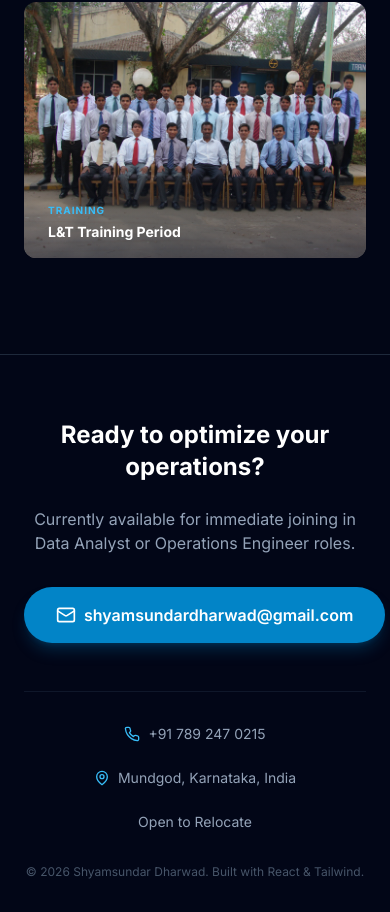
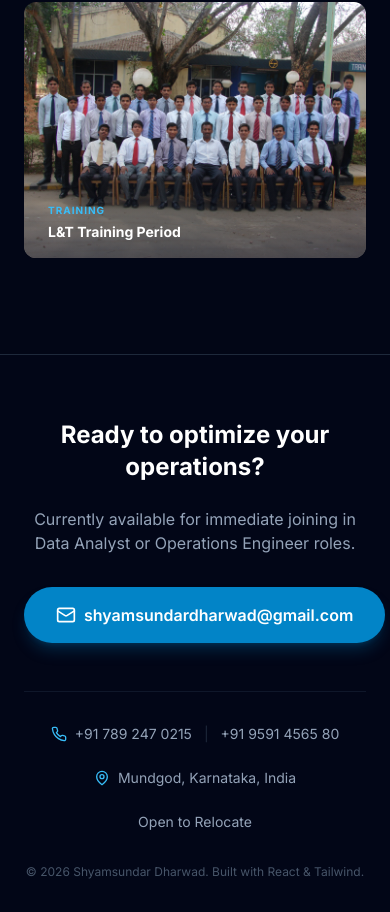
Before and after one commit to Shyams728/portfolio, a React (Vite) app: page / in a window 390 px wide. Shown: the part 10484-11396 px from the top of the page. Built offline with nearby package versions, Linux system fonts and the light colour scheme.

Commit message:
feat: Add a second clickable phone number and link the existing contact number.

```diff
--- a/App.tsx
+++ b/App.tsx
@@ -125,7 +125,11 @@ const App: React.FC = () => {
           <div className="grid grid-cols-1 md:grid-cols-3 gap-6 text-sm text-slate-400 border-t border-slate-900 pt-8 mb-8">
             <div className="flex items-center justify-center gap-2">
               <Phone className="w-4 h-4 text-primary-400" />
-              <span>+91 789 247 0215</span>
+              <div className="flex items-center gap-3">
+                <a href="tel:+917892470215" className="hover:text-primary-400 transition-colors">+91 789 247 0215</a>
+                <span className="text-slate-800">|</span>
+                <a href="tel:+919591456580" className="hover:text-primary-400 transition-colors">+91 9591 4565 80</a>
+              </div>
             </div>
             <div className="flex items-center justify-center gap-2">
               <MapPin className="w-4 h-4 text-primary-400" />
```
